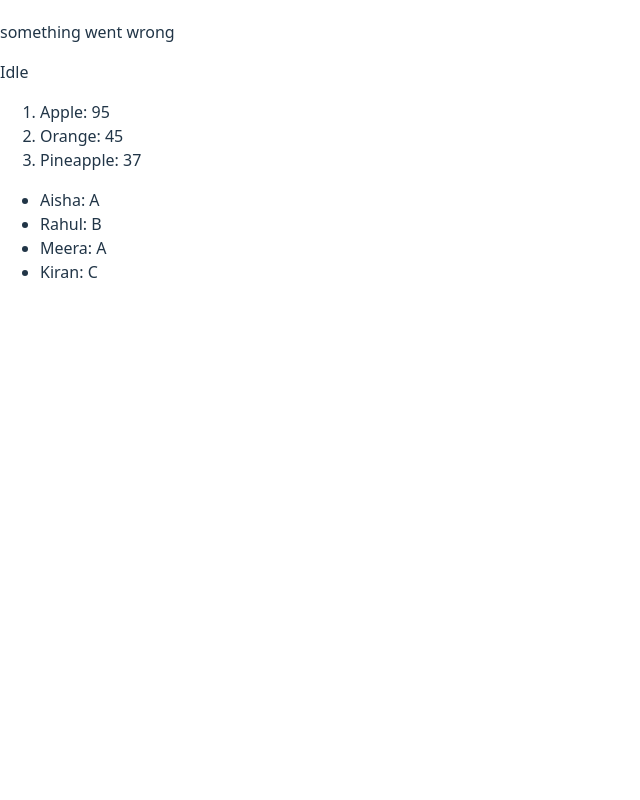
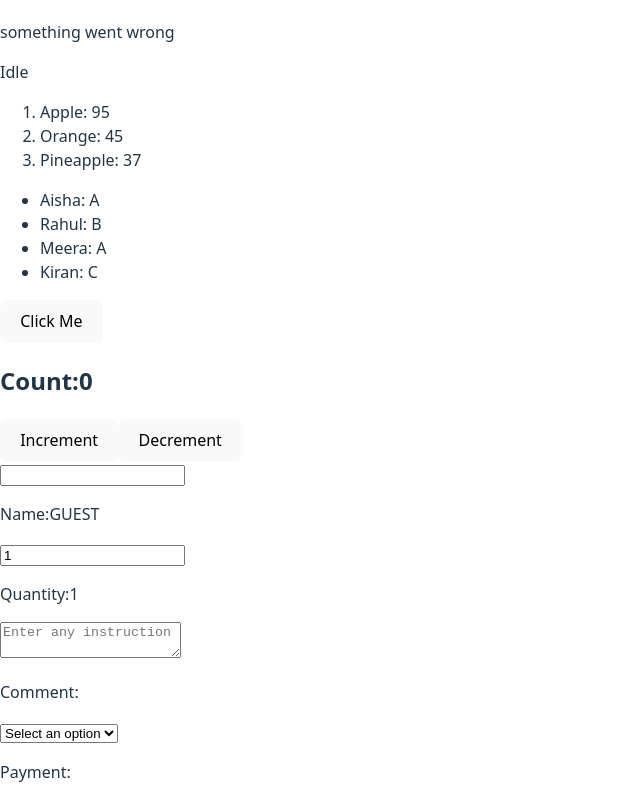
Before and after one commit to Hudha8590/vitemyapp, a React (Vite) app: page / in a window 1280 px wide. Shown: the part 1523-2323 px from the top of the page, without its empty margins (0-640 px from the left). Before the commit the page ends 1823 px from the top, so only its background shows below. Built offline with nearby package versions, Linux system fonts and the light colour scheme.

Commit message:
onChange

```diff
--- a/src/App.jsx
+++ b/src/App.jsx
@@ -10,6 +10,9 @@ import Logical from "./conrenlogicalAND";
 import Switch from "./condrenswitch";
 import List from "./list";
 import StudentDetails from "./listkey";
+import Button from "./onclick";
+import Counted from "./onclickusestate";
+import MyComponent from "./onChange"
 function App() {
   return (
     <>
@@ -35,7 +38,9 @@ function App() {
      <Switch status="unknown"/>
      <List/>
      <StudentDetails/>
-
+     <Button/>
+     <Counted/>
+    <MyComponent/>
     </>
   );
 }
--- /dev/null
+++ b/src/onChange.jsx
@@ -0,0 +1,40 @@
+import React,{useState} from "react";
+function MyComponent(){
+    const [name,setName]=useState("GUEST");
+    const [quantity,setQuantity]=useState(1);
+    const [comment,setComment]=useState("");
+    const [payment,setPayment]=useState("")
+    const [shipping,setShipping]=useState("")
+    function handleNameChange(event){
+            setName(event.target.value)
+    }
+    function handleQuantityChange(event){
+        setQuantity(event.target.value)
+    }
+    function handleCommentChange(event){
+         setComment(event.target.value)
+    }
+    function handlePaymentChange(event){
+        setPayment(event.target.value)
+    }
+    function handleShippingChange(event){
+        setShipping(event.target.value)
+    }
+    return (<div>
+        <input vale={name} onChange={handleNameChange} />
+        <p>Name:{name}</p>
+        <input value={quantity} onChange={handleQuantityChange} type="number"/>
+        <p>Quantity:{quantity}</p>
+        <textarea value={comment} onChange={handleCommentChange} placeholder="Enter any instruction"></textarea>
+        <p>Comment:{comment}</p>
+        <select value={payment} onChange={handlePaymentChange}>
+            <option value="">Select an option</option>
+            <option value="visa">Visa</option>
+            <option value="Mastercard">Mastercard</option>
+            <option value="Giftcard">GiftCard</option>
+        </select>
+        <p>Payment:{payment}</p>
+        </div>
+    )
+}
+export default MyComponent
--- /dev/null
+++ b/src/onclick.jsx
@@ -0,0 +1,9 @@
+function Button(){
+    //const handleClick=()=> document.write ("Button was clicked")
+    const handleClick=()=> console.log("Button was clicked")
+
+   return (
+    <button onClick={handleClick}>Click Me</button>
+   )
+}
+export default Button
--- /dev/null
+++ b/src/onclickusestate.jsx
@@ -0,0 +1,12 @@
+import React,{useState} from "react";
+function Counted(){
+    const [count,setCount]=useState(0);
+    return (
+        <>
+         <h2>Count:{count}</h2>
+         <button onClick={()=>setCount(count+1)}>Increment</button>
+         <button onClick={()=>setCount(count-1)}>Decrement</button>
+        </>
+    )
+}
+export default Counted
```
